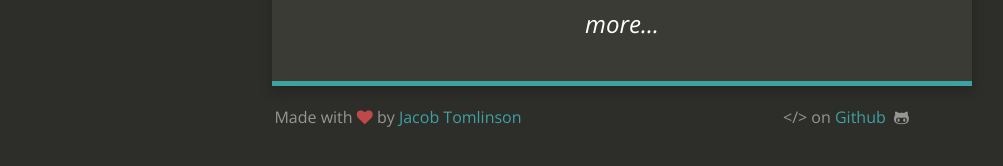
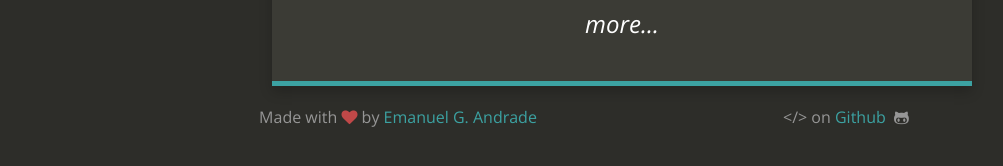
Before and after one commit to emanuelgandrade/emanuelgandrade.github.io, a Jekyll site: the page built from index.html, in a window 1280 px wide. Shown: the part 654-820 px from the top of the page, without its empty margins (18-1021 px from the left). Built offline with Jekyll 4.4.1, drawn with Linux system fonts in a browser that asks for light colours; nearby versions of some CDN libraries.

Commit message:
Nova up-date

```diff
--- a/_config.yml
+++ b/_config.yml
@@ -3,24 +3,24 @@
 email: emanuelgandrade@gmail.com
 description: "Blog pessoal"
 baseurl: ""
-url: "http://carte-noire.jacobtomlinson.co.uk/"
+url: "http://emanuelgandrade.com/"
 title_description: "A dark blog theme for Jekyll focusing on a clear reading experience. Large text and a narrow body makes carte noire a gorgeous read. With excellent code snippet support and integrated tools such as AddThis and Disqus giving your Jekyll blog all the functionality your users expect."
-title_image: "https://www.gravatar.com/avatar/00000000000000000000000000000000?s=500&d=mm"
-google_analytics: "UA-20365477-4"
-disqus_account: cartenoire
-github_repository: https://github.com/jacobtomlinson/carte-noire
-addthis_id: ra-513c6fa83da6ec67
+title_image: "https://s.gravatar.com/avatar/2af25bd2a15069633fb59293e872aadf?s=80"
+google_analytics: "UA-86468321-1"
+disqus_account: emanuelgandrade
+github_repository: https://github.com/emanuelgandrade
+addthis_id: ra-5812e6a115a44c35
 post_limit: 5
 
 # Social usernames/URLs
-twitter_username: _jacobtomlinson
-github_username:  jacobtomlinson
-linkedin_link: http://carte-noire.jacobtomlinson.co.uk/
-google_plus_link: http://carte-noire.jacobtomlinson.co.uk/
-stackoverflow_link: http://carte-noire.jacobtomlinson.co.uk/
+twitter_username: emanuelgandrade
+github_username: emanuelgandrade
+linkedin_link: https://br.linkedin.com/in/emanuelgandrade
+google_plus_link: https://plus.google.com/+EmanuelAndradeg
+stackoverflow_link: http://emanuelgandrade.com/
 
 # Footer
-footer_left: "Made with <i class=\"fa fa-heart\"></i> by <a href=\"https://twitter.com/_JacobTomlinson\">Jacob Tomlinson</a>"
+footer_left: "Made with <i class=\"fa fa-heart\"></i> by <a href=\"mailto:emanuelgandrade@gmail.com?Subject=Hello%20again\">Emanuel G. Andrade</a>"
 footer_right: "&lt;/&gt; on <a href=\"https://github.com/jacobtomlinson/carte-noire\">Github</a> &nbsp;<i class=\"fa fa-github-alt\"></i>"
 
 # Build settings
```
